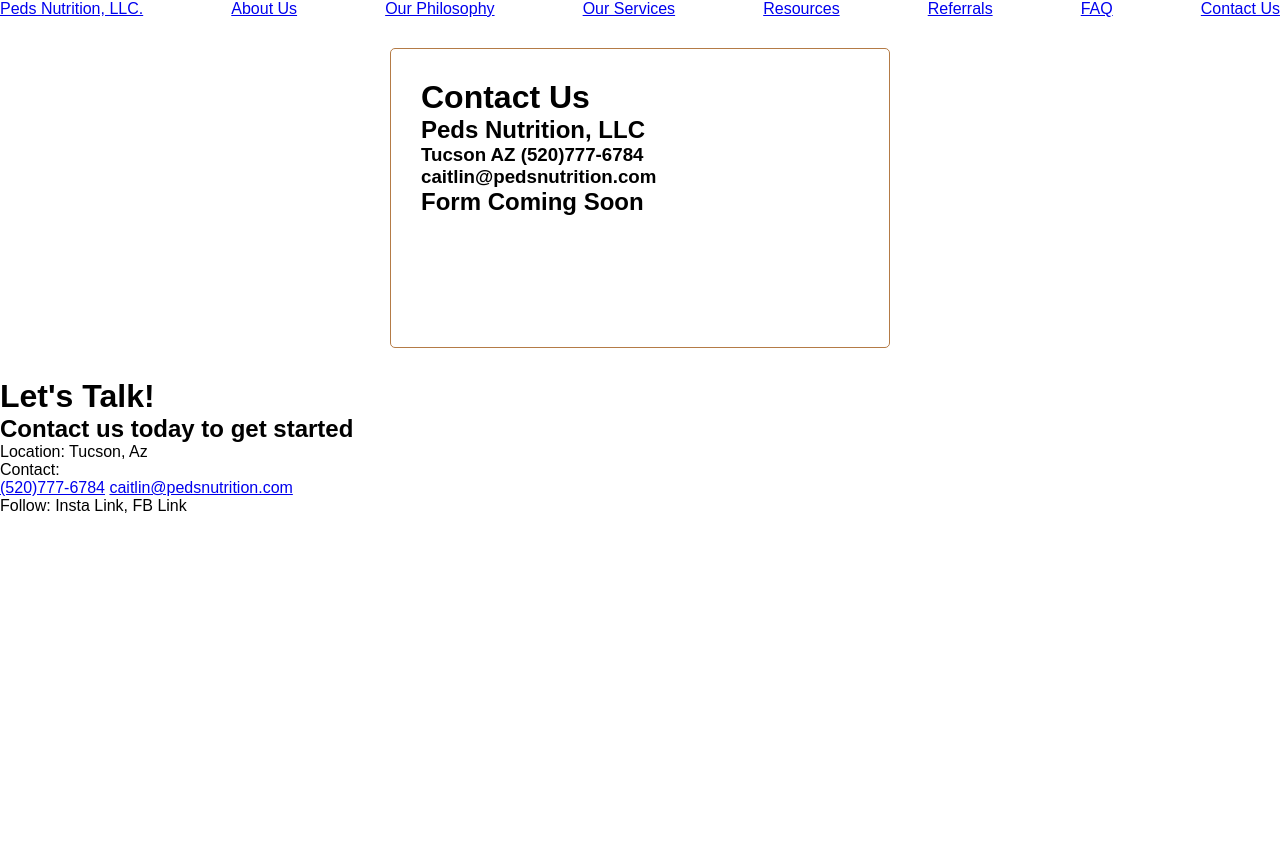
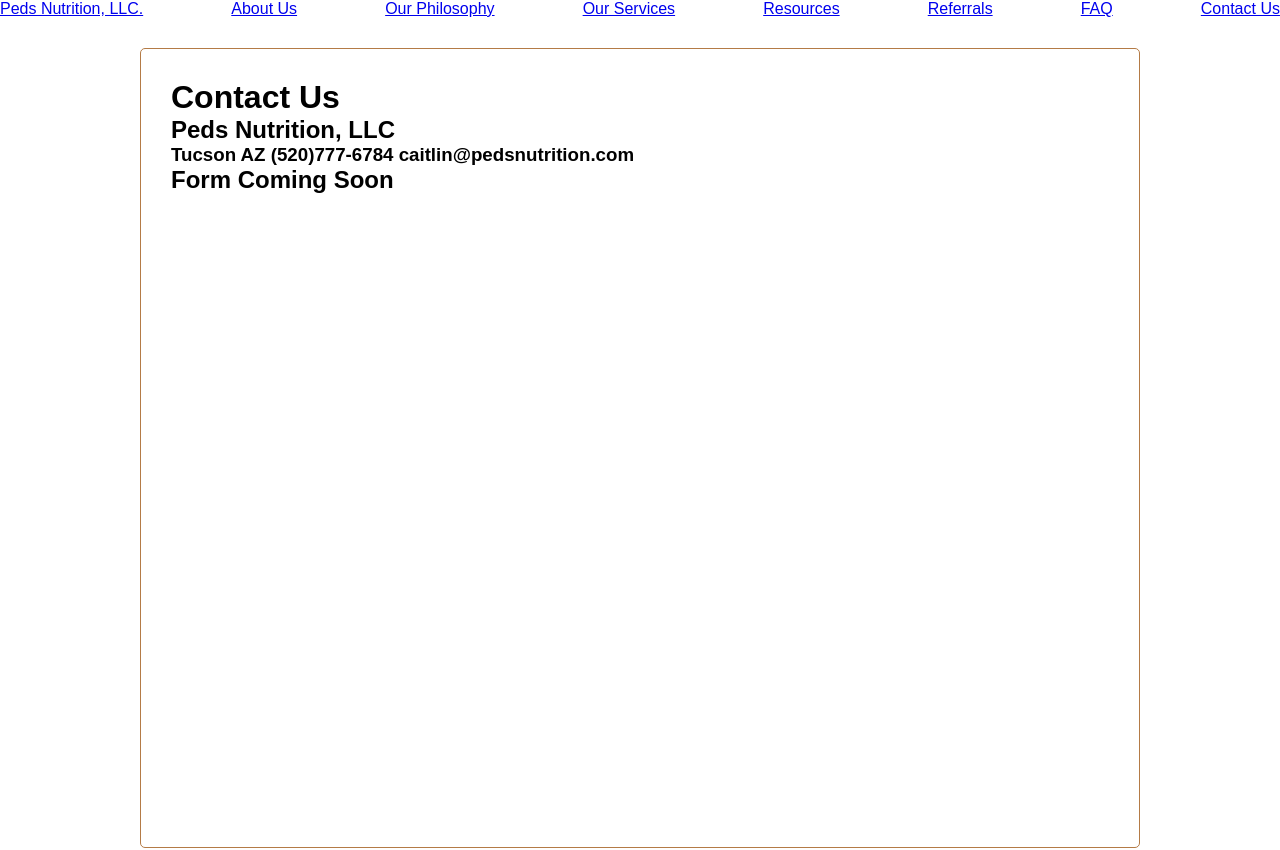
Before and after one commit to spicystephy/pedsnutrition, a React (Create React App) app: page /Contact in a window 1280 px wide. Shown: the top 850 px of the page. Before the commit the page ends 800 px from the top, so only its background shows below. Built offline with nearby package versions, Linux system fonts and the light colour scheme.

Commit message:
increase container size

```diff
--- a/src/index.css
+++ b/src/index.css
@@ -9,10 +9,10 @@
 }
 
 .container {
-  max-width: 500px;
+  max-width: 1000px;
   margin: 30px auto;
   overflow: auto;
-  min-height: 300px;
+  min-height: 800px;
   border: 1px solid rgb(180, 123, 70);
   padding: 30px;
   border-radius: 5px;
@@ -24,6 +24,7 @@
   align-items: center;
   margin-bottom: 20px;
 }
+
 .btn {
   display: inline-block;
   background: #000;
```
